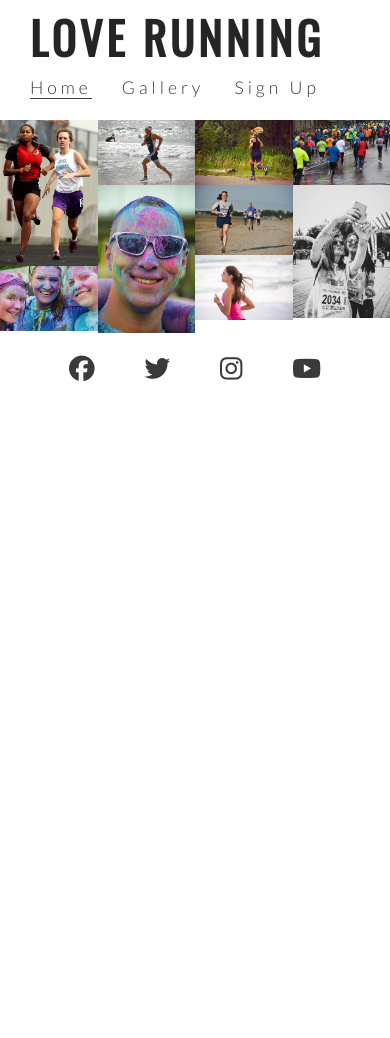
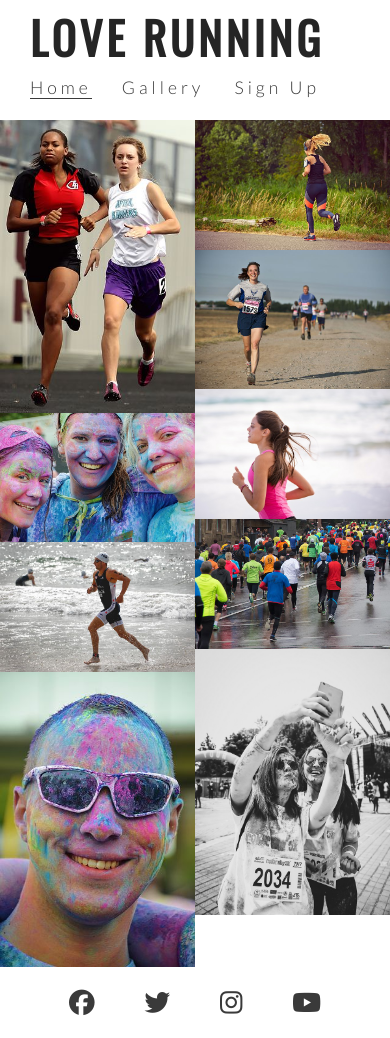
Before and after one commit to JIBINJJOHNY/LoveRunning, a plain HTML site: page gallery.html in a window 390 px wide. Before the commit the page ends 844 px from the top, so only its background shows below. Drawn offline with nearby package versions, Linux system fonts and the light colour scheme.

Commit message:
style gallery for resposive design

```diff
--- a/assets/css/style.css
+++ b/assets/css/style.css
@@ -292,4 +292,14 @@ footer{
     text-align: center;
     padding: 0 20px;
     }
+    #photos{
+        column-count: 3;
+    }
 }
+/* for small screen browsers 800px */
+@media screen and (max-width:800px) {
+    #photos{
+        column-count: 2;
+    }
+
+}
```
